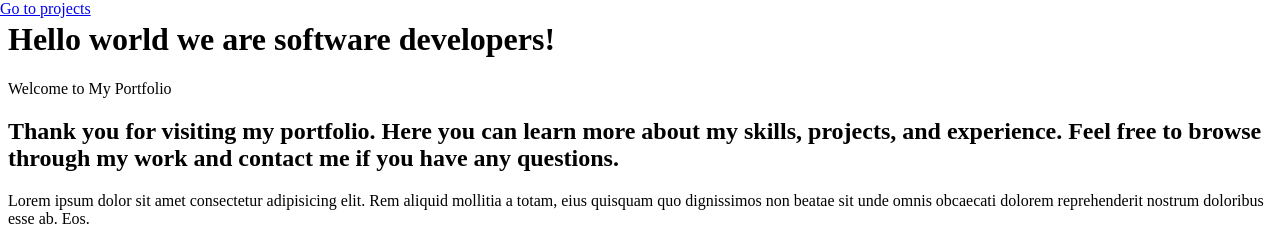
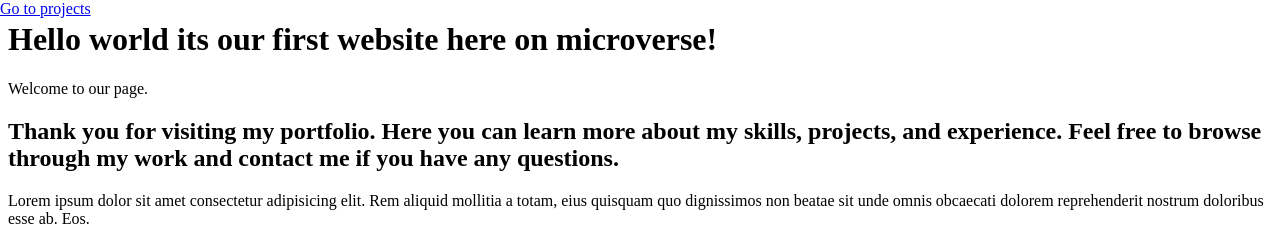
Before and after one commit to Ayodele4real/Peter-Ayodele-Microverse, a plain HTML site: page fcc-test-suite-template-master/index.html in a window 1280 px wide. Shown: the top 241 px of the page. Drawn offline with Linux system fonts and the light colour scheme.

Commit message:
fifth commit

```diff
--- a/fcc-test-suite-template-master/index.html
+++ b/fcc-test-suite-template-master/index.html
@@ -10,9 +10,9 @@
     <nav id="navbar">
       <a href="#projects">Go to projects</a>
     </nav>
-    <h1>Hello world we are software developers!</h1>
+    <h1>Hello world its our first website here on microverse!</h1>
     <section id="welcome-section">
-      Welcome to My Portfolio
+      Welcome to our page.
       <h1>
         Thank you for visiting my portfolio. Here you can learn more about my
         skills, projects, and experience. Feel free to browse through my work
```
